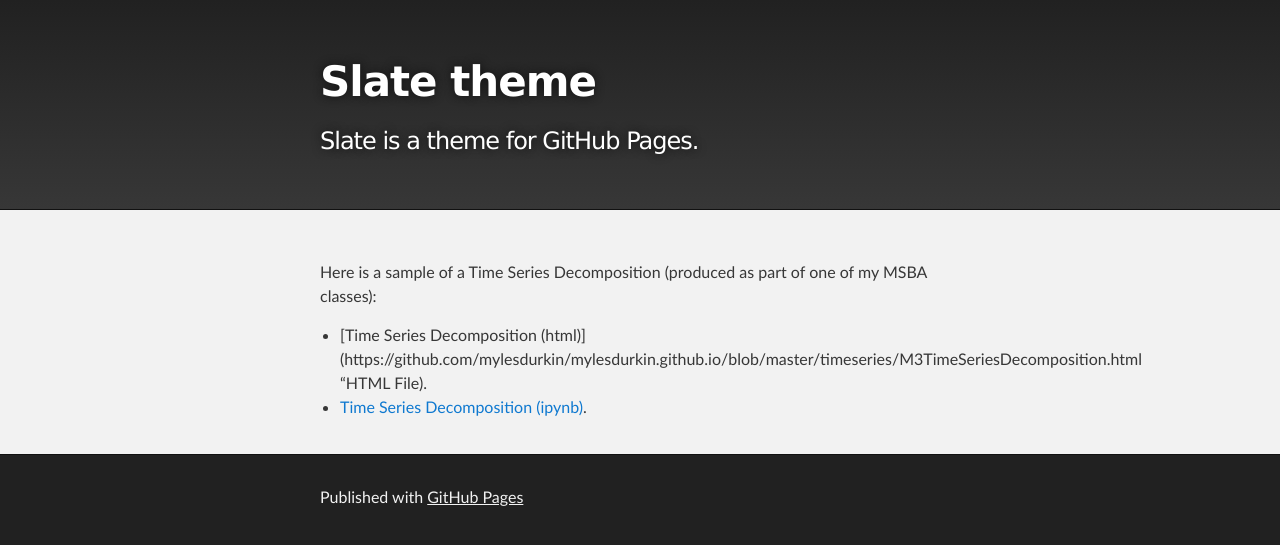
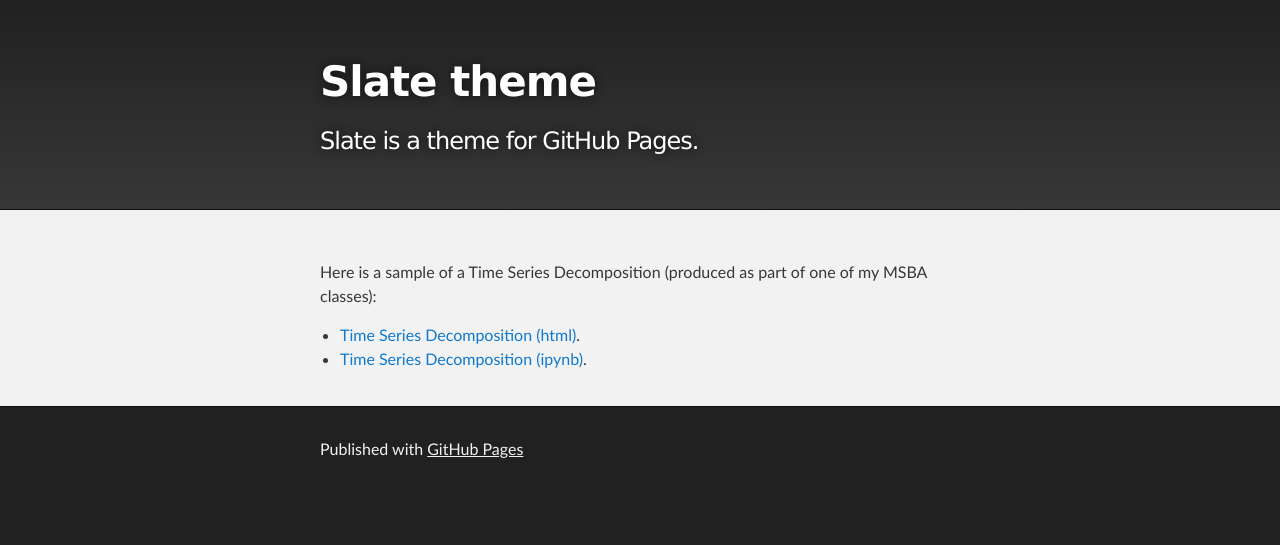
Before and after one commit to mylesdurkin/mylesdurkin.github.io, a Jekyll site: the page built from timeseries/index.md, in a window 1280 px wide. Shown: the top 545 px of the page. Built offline with Jekyll 4.4.1, drawn with Linux system fonts in a browser that asks for light colours; our own code applies the rules of GitHub Pages for plain Markdown files.

Commit message:
Update index.md

```diff
--- a/timeseries/index.md
+++ b/timeseries/index.md
@@ -5,5 +5,5 @@ description: Course Work from W&M MSBA program, Competing Through Business Analy
 
 Here is a sample of a Time Series Decomposition (produced as part of one of my MSBA classes):
 
-* [Time Series Decomposition (html)] (https://github.com/mylesdurkin/mylesdurkin.github.io/blob/master/timeseries/M3TimeSeriesDecomposition.html "HTML File).
+* [Time Series Decomposition (html)](M3TimeSeriesDecomposition.html).
 * [Time Series Decomposition (ipynb)](M3TimeSeriesDecomposition.ipynb).
```
